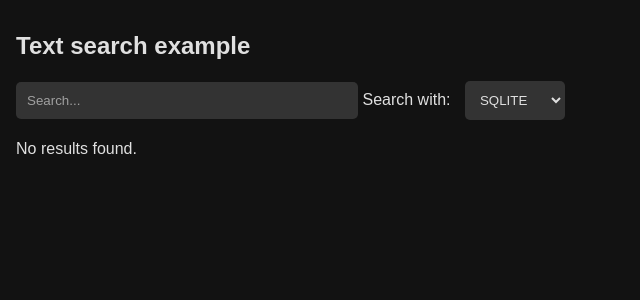
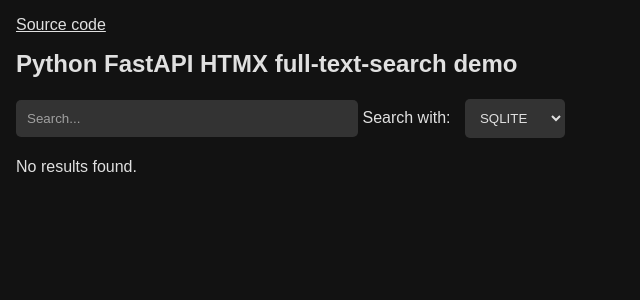
Before and after one commit to tofran/fastapi-htmx-full-text-search-demo, a FastAPI app: page / in a window 1280 px wide. Shown: the top 300 px of the page, without its empty margins (0-640 px from the left). Run offline with FastAPI, Linux system fonts and the light colour scheme; some libraries are stand-ins or nearby versions.

Commit message:
add repo links

```diff
--- a/templates/index.jinja.html
+++ b/templates/index.jinja.html
@@ -2,7 +2,8 @@
 
 {% block content %}
 
-    <h1>Text search example</h1>
+    <a href="https://github.com/tofran/fastapi-htmx-full-text-search-demo/">Source code</a>
+    <h1>Python FastAPI HTMX full-text-search demo</h1>
 
     <form
         hx-get="/html-api/items"
--- a/text_search_app/app.py
+++ b/text_search_app/app.py
@@ -24,6 +24,7 @@ async def lifespan(app: FastAPI):
 
 app = FastAPI(
     title="Python FastAPI HTMX full-text-search demo",
+    description="[Source code](https://github.com/tofran/fastapi-htmx-full-text-search-demo/)",
     debug=DEVELOPMENT_MODE,
     openapi_url="/openapi.json" if DEVELOPMENT_MODE else None,
     lifespan=lifespan,
```
